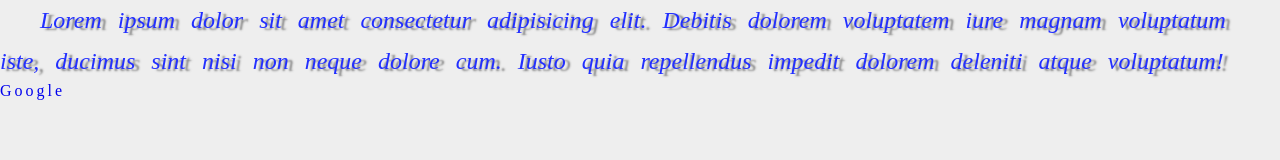
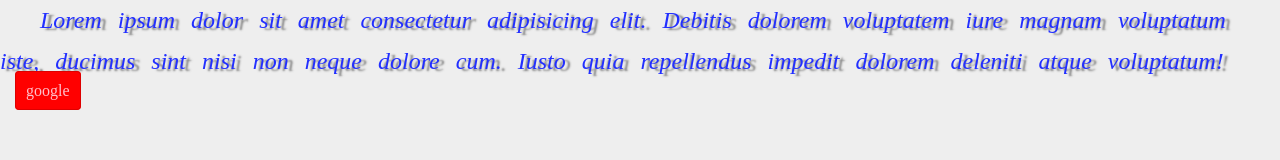
Before and after one commit to AngelDHackerman/pythonHtmlCssFlaskMysql, a plain HTML site: page repasoCss/indexTexto.html in a window 1280 px wide. Drawn offline with Linux system fonts and the light colour scheme.

Commit message:
terminanda la seccion de links

```diff
--- a/repasoCss/styleTexto.css
+++ b/repasoCss/styleTexto.css
@@ -19,7 +19,24 @@ p {
   text-shadow: 5px 2px 2px rgba(100, 100, 100, 0.8);
 }
 a {
+  color: hotpink;
+  background-color: #f00;
+  border: solid 1px #d00;
+  padding: 10px;
+  margin: 15px;
+  border-radius: 4px;
+}
+a:link {
+  color: pink;
   text-decoration: none;
-  text-transform: capitalize;
-  letter-spacing: 3px;
 }
+a:visited {
+  color: white;
+}
+a:hover {
+  color: white;
+  background-color: #f55;
+}
+a:active {
+  color: black;
+}
```
